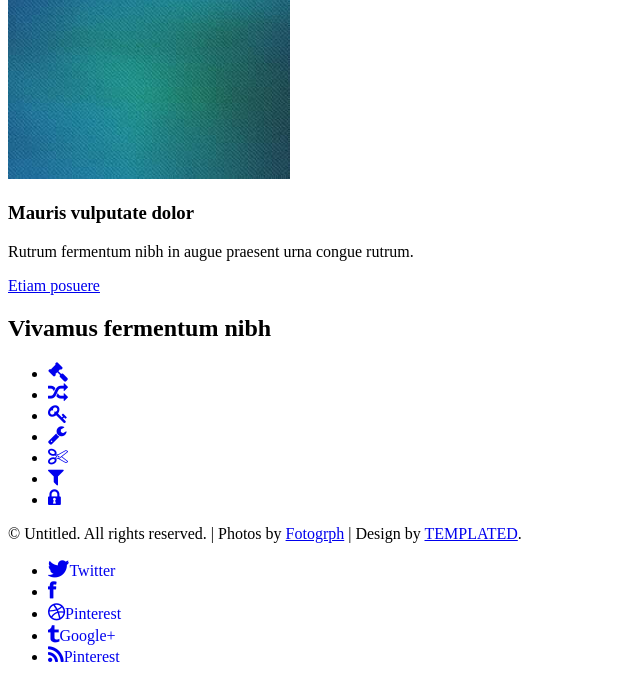
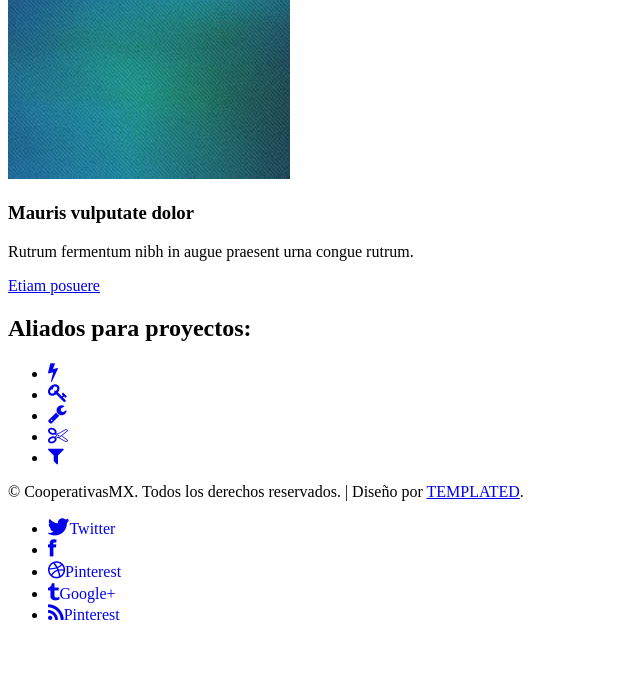
Before and after one commit to freddyiniguez/cooperativasmx, a Django app: page / in a window 1280 px wide. Shown: the part 1521-2203 px from the top of the page, without its empty margins (0-640 px from the left). After the commit the page ends 2141 px from the top, so only its background shows below. Run offline with Django 3.2, Linux system fonts and the light colour scheme.

Commit message:
se modifican los iconos para poder trabajar

```diff
--- a/webpage/templates/webpage/index.html
+++ b/webpage/templates/webpage/index.html
@@ -87,22 +87,20 @@
 <div id="wrapper2">
 	<div id="tools">
 		<div class="title">
-			<h2>Vivamus fermentum nibh</h2>
+			<h2>Aliados para proyectos:</h2>
 		</div>
 		<ul class="tools">
-			<li><a href="#" class="icon icon-legal"></a></li>
-			<li><a href="#" class="icon icon-random"></a></li>
+			<li><a href="#" class="icon icon-bolt"></a></li>
 			<li><a href="#" class="icon icon-key"></a></li>
 			<li><a href="#" class="icon icon-wrench"></a></li>
 			<li><a href="#" class="icon icon-cut"></a></li>
 			<li><a href="#" class="icon icon-filter"></a></li>
-			<li><a href="#" class="icon icon-lock"></a></li>
 		</ul>
 
 	</div>
 </div>
 <div id="copyright" class="container">
-	<p>&copy; Untitled. All rights reserved. | Photos by <a href="http://fotogrph.com/">Fotogrph</a> | Design by <a href="http://templated.co" rel="nofollow">TEMPLATED</a>.</p>
+	<p>&copy; CooperativasMX. Todos los derechos reservados. | Diseño por <a href="http://templated.co" rel="nofollow">TEMPLATED</a>.</p>
 		<ul class="contact">
 			<li><a href="#" class="icon icon-twitter"><span>Twitter</span></a></li>
 			<li><a href="#" class="icon icon-facebook"><span></span></a></li>
```
Also changed, not shown: db.sqlite3.
